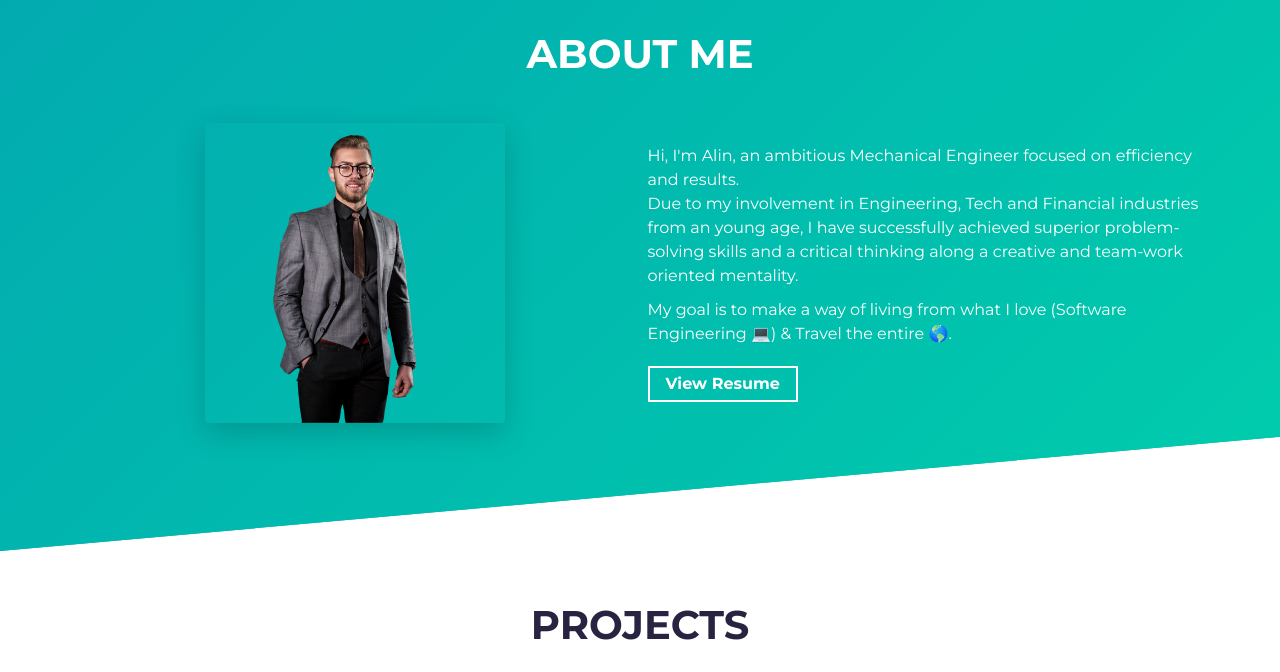
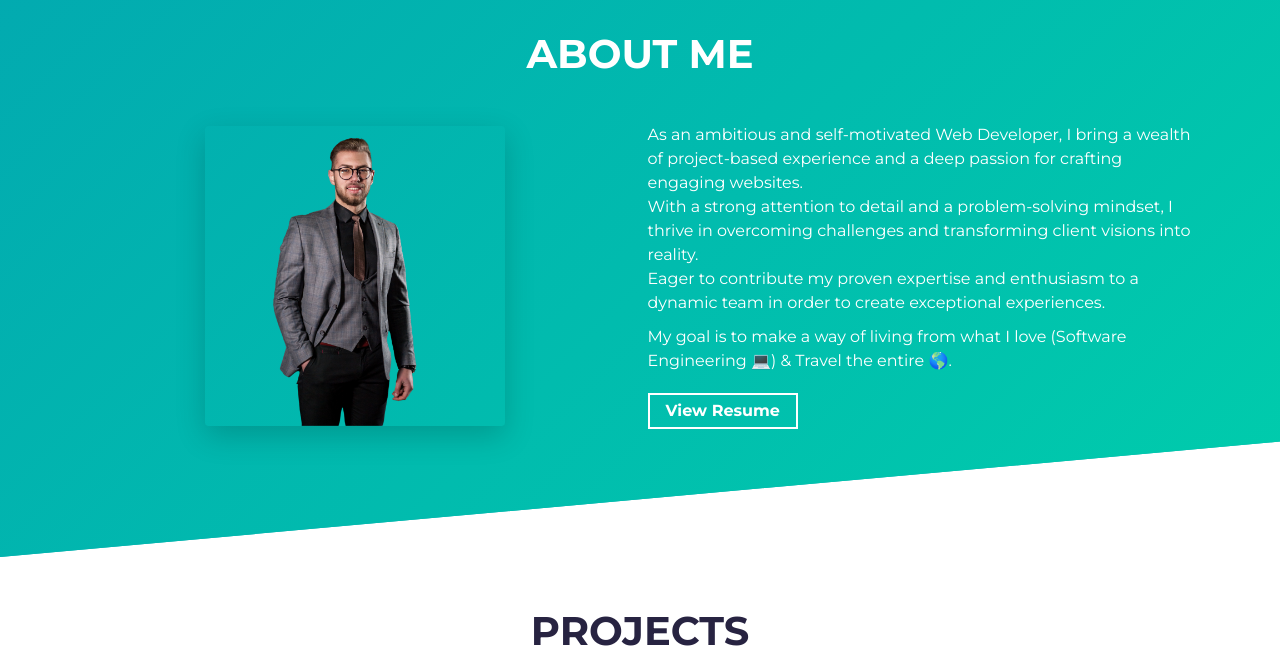
Before and after one commit to HemisCoding/MyPortfolio, a website built with Parcel: page src/index.html in a window 1280 px wide. Shown: the part 820-1492 px from the top of the page. Built offline with nearby package versions, Linux system fonts and the light colour scheme.

Commit message:
Update index.html

```diff
--- a/src/index.html
+++ b/src/index.html
@@ -79,9 +79,12 @@
           <div class="col-md-6 col-sm-12">
             <div class="about-wrapper__info load-hidden">
               <p class="about-wrapper__info-text">
-                Hi, I'm Alin, an ambitious Mechanical Engineer focused on efficiency and results.
+                As an ambitious and self-motivated Web Developer, I bring a wealth of project-based experience and a deep passion for crafting engaging websites.
                 <br />
-                Due to my involvement in Engineering, Tech and Financial industries from an young age, I have successfully achieved superior problem-solving skills and a critical thinking along a creative and team-work oriented mentality.
+                With a strong attention to detail and a problem-solving mindset, I thrive in overcoming challenges and transforming client visions into reality.
+                <br />
+                Eager to contribute my proven expertise and enthusiasm to a dynamic team in order to create exceptional experiences.
+                <br />
               </p>
               <p class="about-wrapper__info-text">
                 My goal is to make a way of living from what I love (Software Engineering 💻) & Travel the entire 🌎.
```
